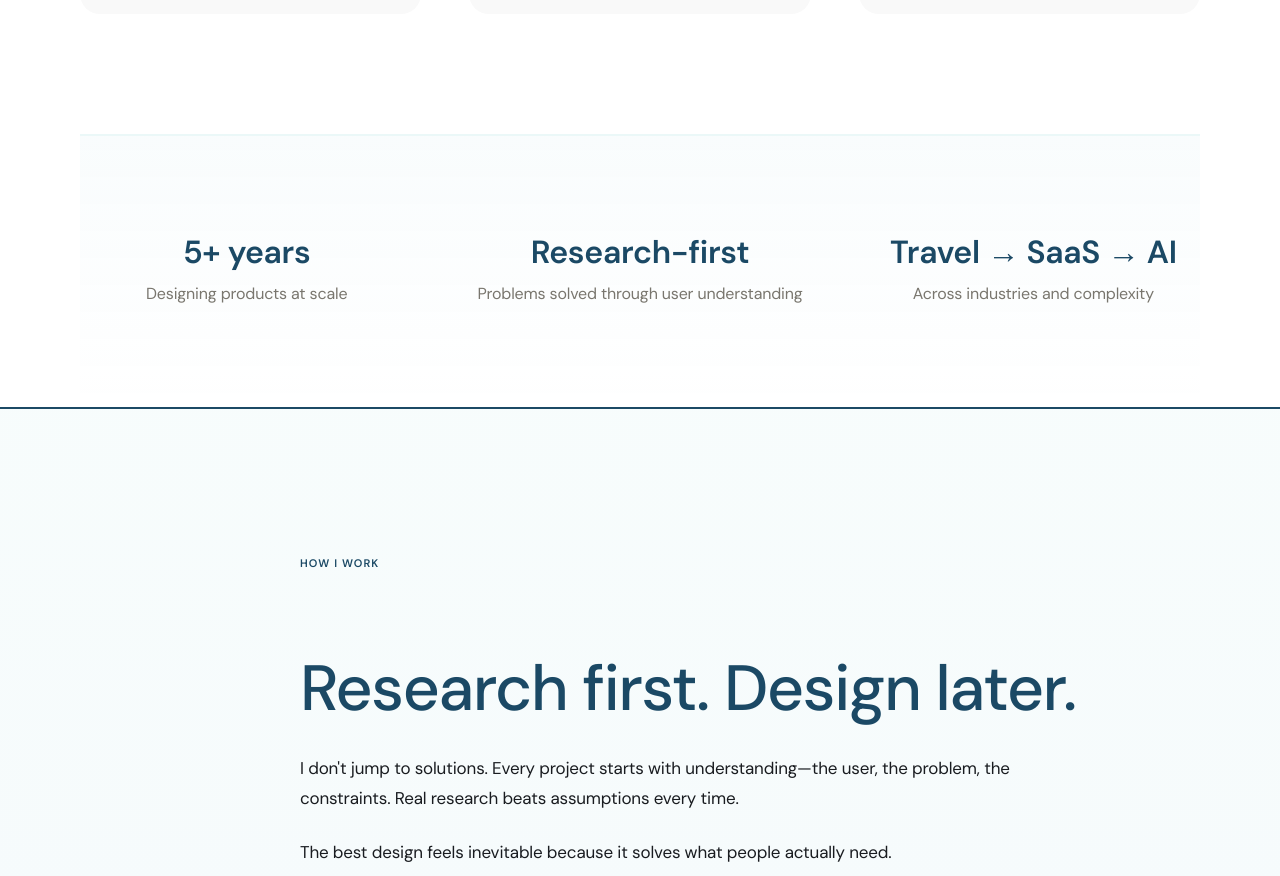
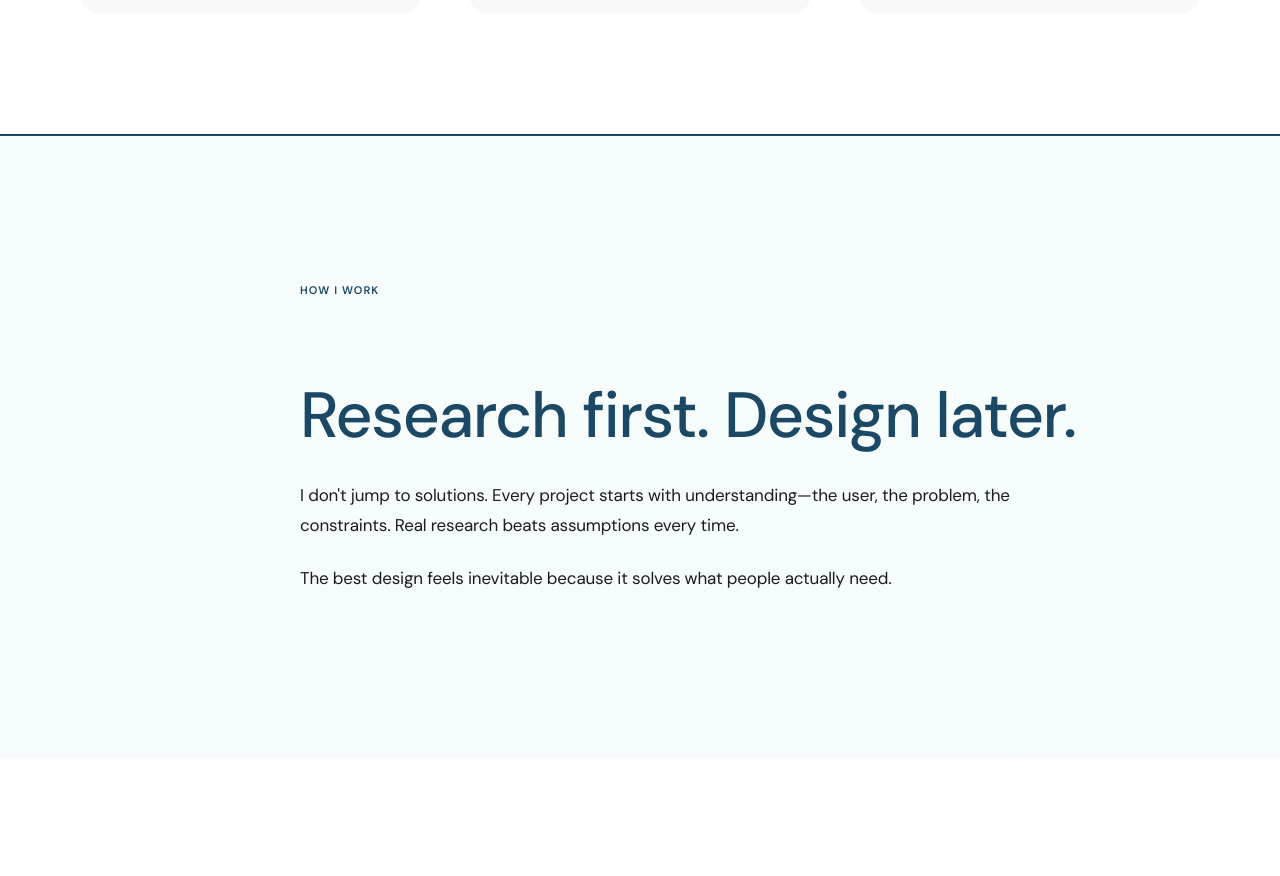
Before and after one commit to Akshayux/akshay-portfolio, a Next.js app: page / in a window 1280 px wide. Shown: the part 2380-3256 px from the top of the page. Built offline with nearby package versions, Linux system fonts and the light colour scheme.

Commit message:
Remove about-brief section from homepage

```diff
--- a/app/page.tsx
+++ b/app/page.tsx
@@ -74,25 +74,7 @@ export default function Home(){return <PageFrame>
     </div>
   </section>
 
-  {/* About Brief */}
-  <section className="about-brief shell reveal">
-    <div className="about-brief-grid">
-      <div className="about-brief-item">
-        <h3>5+ years</h3>
-        <p>Designing products at scale</p>
-      </div>
-      <div className="about-brief-item">
-        <h3>Research-first</h3>
-        <p>Problems solved through user understanding</p>
-      </div>
-      <div className="about-brief-item">
-        <h3>Travel → SaaS → AI</h3>
-        <p>Across industries and complexity</p>
-      </div>
-    </div>
-  </section>
-
-  {/* Approach */}
+{/* Approach */}
   <section className="approach-section approach-1">
     <div className="approach-content shell reveal">
       <div className="approach-label">How I work</div>
```
